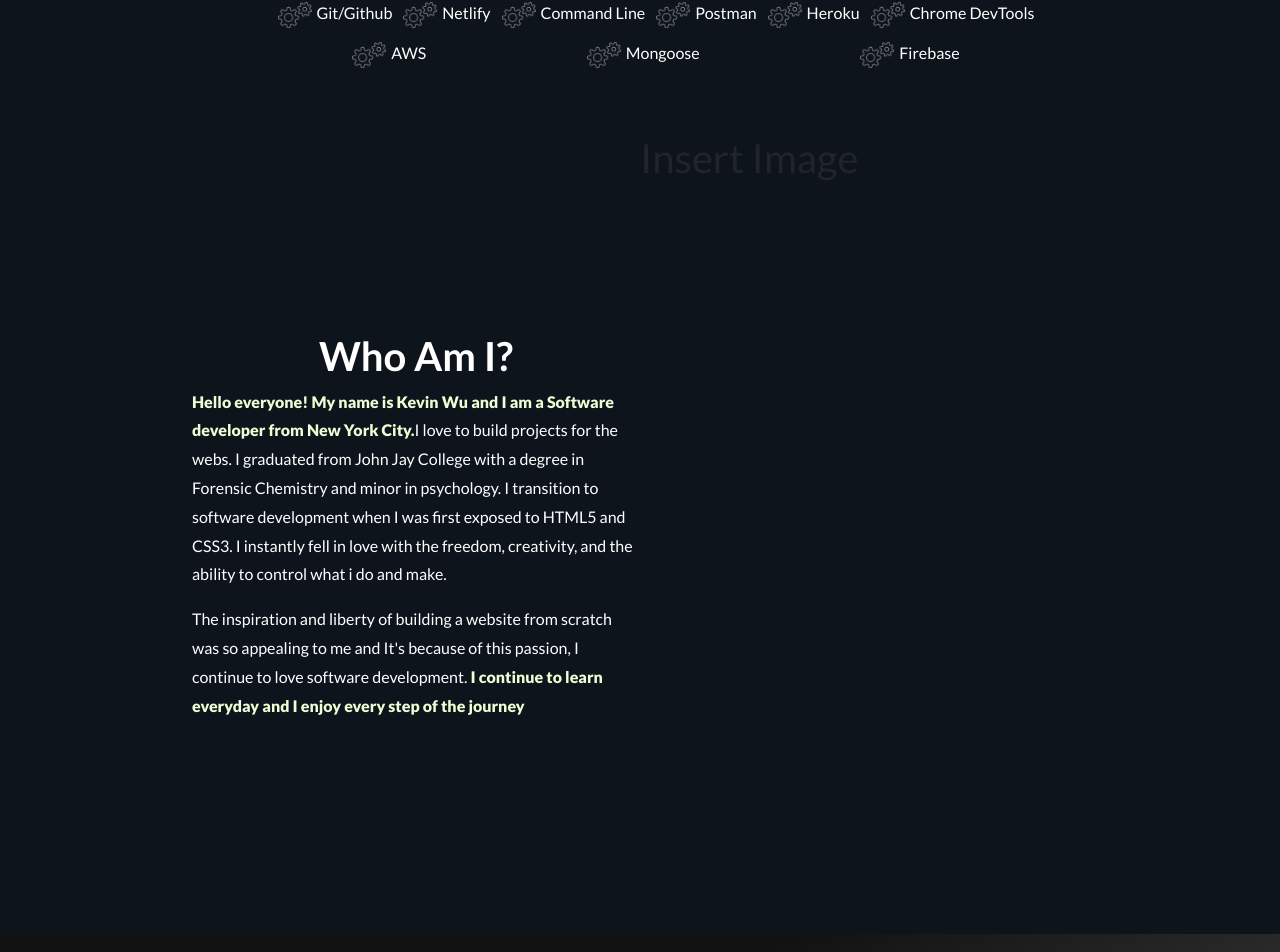
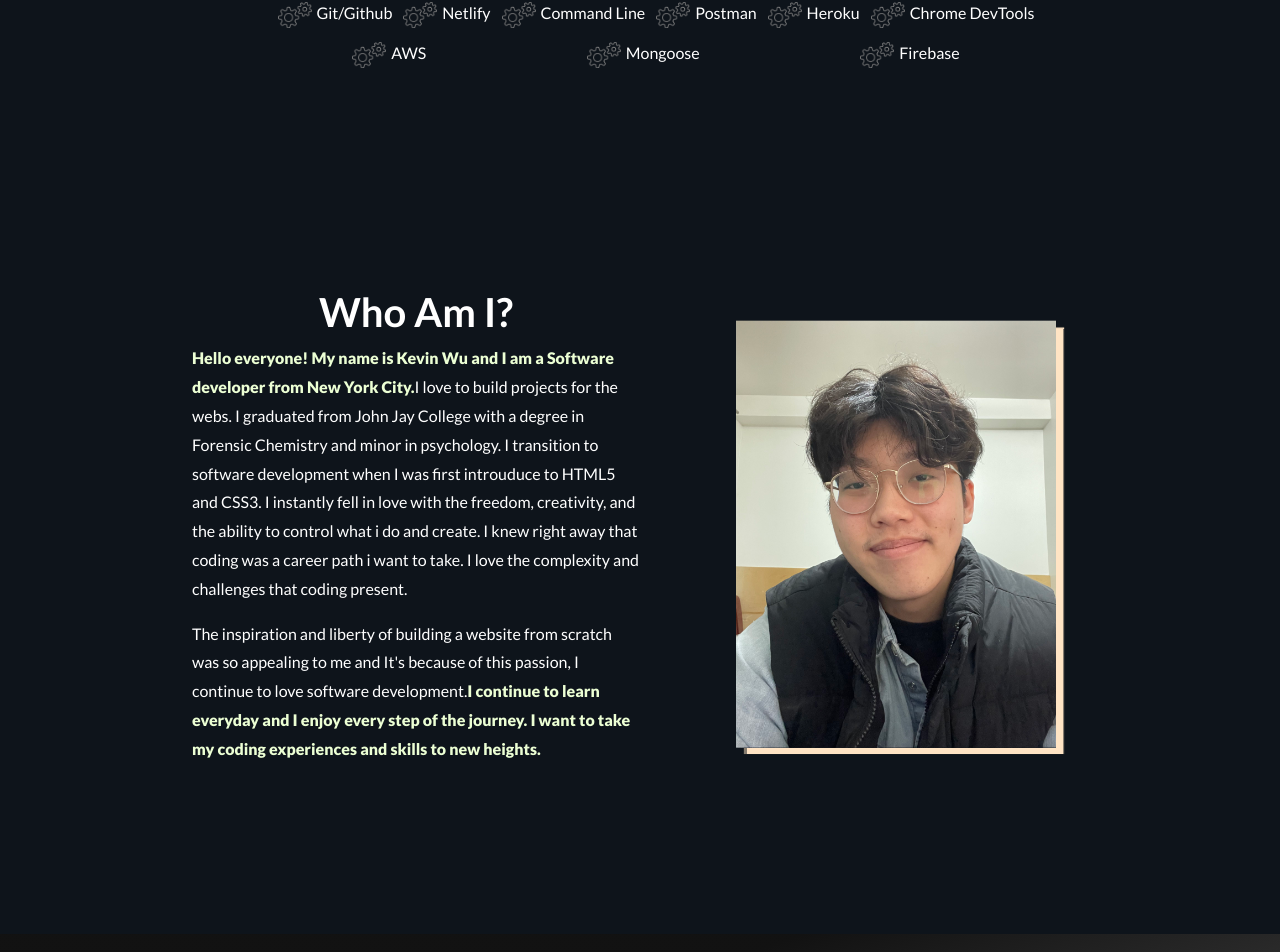
Before and after one commit to KdoubleUs/React-landing-page, a React (Create React App) app: page / in a window 1280 px wide. Shown: the part 2430-3382 px from the top of the page. Built offline with nearby package versions, Linux system fonts and the light colour scheme.

Commit message:
added image to about me section

```diff
--- a/src/App.css
+++ b/src/App.css
@@ -265,7 +265,16 @@
   margin-top: 2em;
   cursor: pointer;
 }
-
+.personal-img {
+  position: relative;
+  top: 50%;
+  transform: translateY(-50%);
+  height: auto;
+  width: 20em;
+  /* border-radius: 5px; */
+  margin-left: 6em;
+  box-shadow: 8px 6px 1px bisque;
+}
 /* MOBILE MEDIA QUERIES*/
 @media (max-width: 390px) {
   .app {
--- a/src/Pages/AboutMe.jsx
+++ b/src/Pages/AboutMe.jsx
@@ -1,6 +1,7 @@
 import React from "react";
 import styled from "styled-components";
 import { motion } from "framer-motion";
+import personalImg from "../images/personal-image.jpg";
 const Section = styled.section`
   height: 100vh;
   width: 100vw;
@@ -40,23 +41,25 @@ function AboutMe() {
               I love to build projects for the webs. I graduated from John Jay
               College with a degree in Forensic Chemistry and minor in
               psychology. I transition to software development when I was first
-              exposed to HTML5 and CSS3. I instantly fell in love with the
+              introuduce to HTML5 and CSS3. I instantly fell in love with the
               freedom, creativity, and the ability to control what i do and
-              make.
+              create. I knew right away that coding was a career path i want to
+              take. I love the complexity and challenges that coding present.
             </p>
             <p>
               The inspiration and liberty of building a website from scratch was
               so appealing to me and It's because of this passion, I continue to
-              love software development.{" "}
+              love software development.
               <span className="span-text">
                 I continue to learn everyday and I enjoy every step of the
-                journey{" "}
+                journey. I want to take my coding experiences and skills to new
+                heights.
               </span>
             </p>
           </div>
         </ColumnLeft>
         <ColumnRight>
-          <h1>Insert Image</h1>
+          <img src={personalImg} className="personal-img" alt="none" />
         </ColumnRight>
       </Container>
     </Section>
```
Also changed, not shown: src/images/personal-image.jpg (added).
